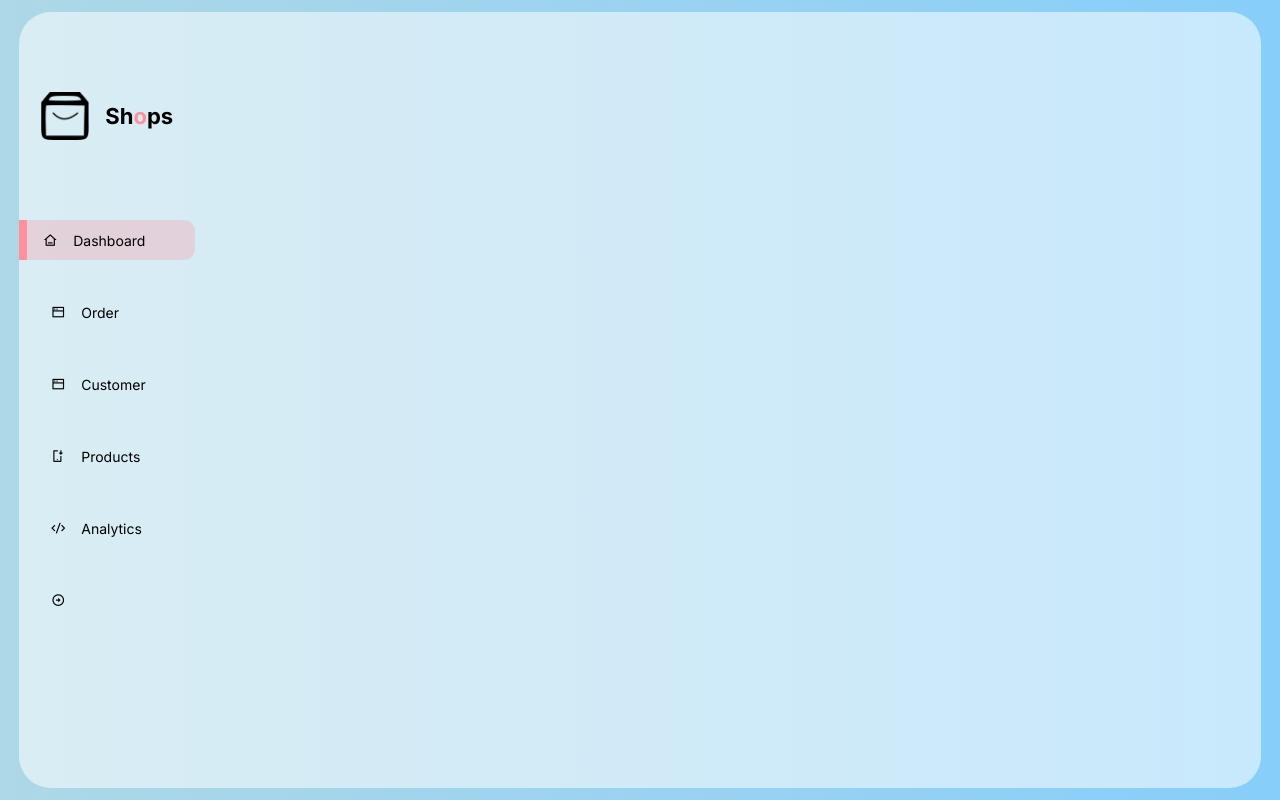
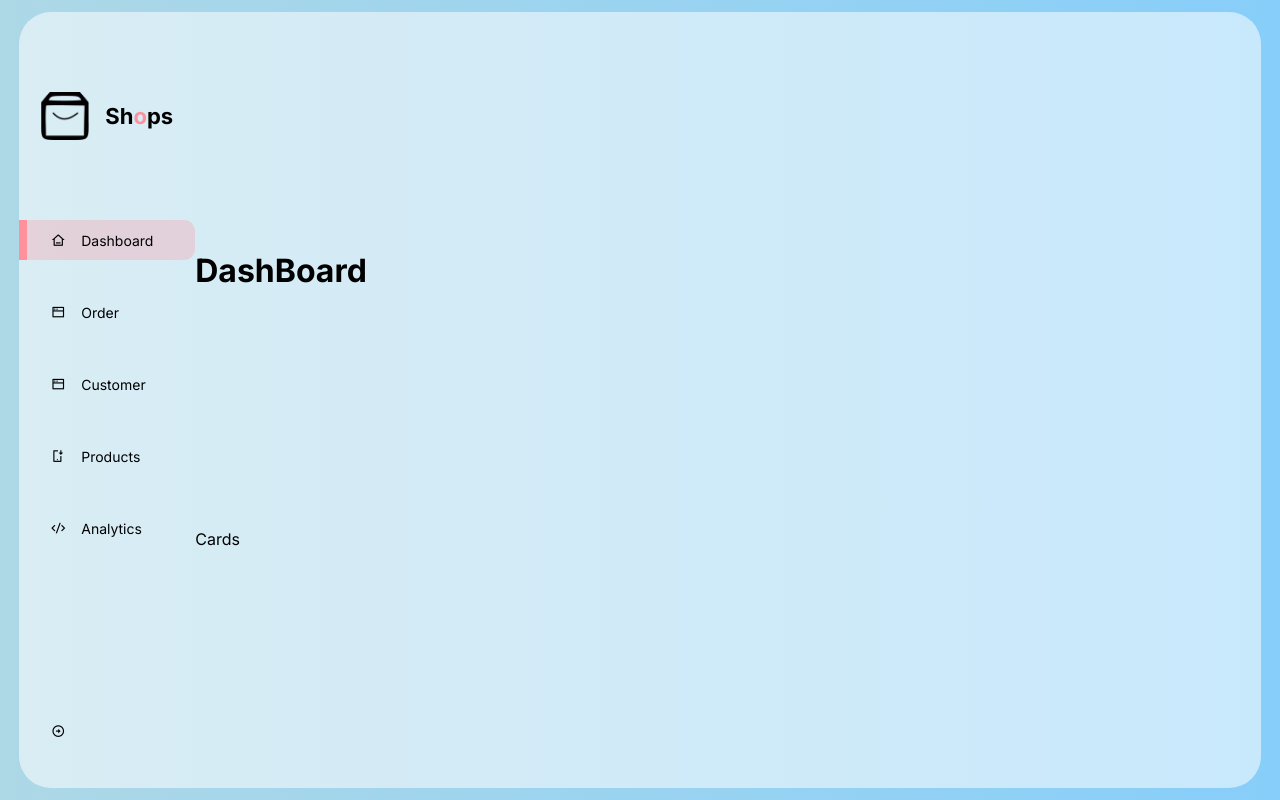
Before and after one commit to sadik033/Learning-ReactJs, a React (Vite) app in the folder Admin-Dashboard/: page / in a window 1280 px wide. Built offline with nearby package versions, Linux system fonts and the light colour scheme.

Commit message:
Dashboard data

```diff
--- a/Admin-Dashboard/src/App.jsx
+++ b/Admin-Dashboard/src/App.jsx
@@ -1,13 +1,14 @@
 import './App.css'
 import React from 'react'
 import Sidebar from './component/Sidebar/Sidebar'
+import MainDash from './component/MainDash/MainDash'
 
 function App() {
     return (
       <div className="App">
         <div className="AppGlass">
           <Sidebar/>
-          <div></div>
+          <MainDash/>
           <div></div>
         </div>
       </div>
--- a/Admin-Dashboard/src/Data/Data.jsx
+++ b/Admin-Dashboard/src/Data/Data.jsx
@@ -21,3 +21,54 @@ export const SidebarData = [
     },
 
 ];
+
+export const CardData =[
+    {
+        title: "Sales",
+        color:{
+            backGround: "Linear-gradient(180deg, #bb67ff 0%, #c484f3 100% )",
+            boxShadow: "0px 10px 20px 0px #e0c6f5",
+        },
+        barValue: 70,
+        value: "25,970",
+        png: <i class="ri-money-dollar-box-line"></i>,
+        series:[
+            {
+                name: "Sales",
+                data:[31,40,28,51,42,109,100],
+            },
+        ],
+    },
+    {
+        title: "Revenue",
+        color:{
+            backGround: "Linear-gradient(180deg, #FF919D 0%, #FC929D 100% )",
+            boxShadow: "0px 10px 20px 0px #FDC0C7",
+        },
+        barValue: 70,
+        value: "14,270",
+        png: <i class="ri-money-dollar-box-line"></i>,
+        series:[
+            {
+                name: "Revenue",
+                data:[10, 100, 50, 70, 80, 30, 40],
+            },
+        ],
+    },
+    {
+        title: "Expenses",
+        color:{
+            backGround: "Linear-gradient(180deg, #FF919D 0%, #FC929D 100% )",
+            boxShadow: "0px 10px 20px 0px #FDC0C7",
+        },
+        barValue: 70,
+        value: "4,270",
+        png: <i class="ri-money-dollar-box-line"></i>,
+        series:[
+            {
+                name: "Expenses",
+                data:[10, 25, 15, 30, 12, 15, 20],
+            },
+        ],
+    },
+]
--- /dev/null
+++ b/Admin-Dashboard/src/component/Cards/Cards.jsx
@@ -0,0 +1,10 @@
+import React from 'react'
+import './Cards.css'
+
+const Cards = () => {
+  return (
+    <div>Cards</div>
+  )
+}
+
+export default Cards
--- /dev/null
+++ b/Admin-Dashboard/src/component/MainDash/MainDash.css
@@ -0,0 +1,5 @@
+.MainDash{
+    display: flex;
+    flex-direction: column;
+    justify-content: space-evenly;
+}
--- /dev/null
+++ b/Admin-Dashboard/src/component/MainDash/MainDash.jsx
@@ -0,0 +1,14 @@
+import React from 'react'
+import './MainDash.css'
+import Cards from '../Cards/Cards'
+
+const MainDash = () => {
+  return (
+    <div className="MainDash">
+        <h1>DashBoard</h1>
+        <Cards/>
+    </div>
+  )
+}
+
+export default MainDash
--- a/Admin-Dashboard/src/component/Sidebar/Sidebar.css
+++ b/Admin-Dashboard/src/component/Sidebar/Sidebar.css
@@ -50,4 +50,10 @@
     width: 8px;
     height: 100%;
     background: var(--pink);
+    margin-right: calc(1rem - 8px);
 }
+.menu .menuItem:last-child{
+    position: absolute;
+    bottom:2.3rem ;
+    width: 100%;
+}
--- a/Admin-Dashboard/src/component/Sidebar/Sidebar.jsx
+++ b/Admin-Dashboard/src/component/Sidebar/Sidebar.jsx
@@ -19,7 +19,10 @@ const Sidebar = () => {
         {SidebarData.map((item, index) => {
           return (
             <div className={selected===index?'menuItem active': 'menuItem'}
-            key={index}>
+            key={index}
+            onClick={()=> setSelected(index)}
+
+            >
 
               {item.icon}
               <span>{item.heading}</span>
```
Also changed, not shown: Admin-Dashboard/src/component/Cards/Cards.css (added).
